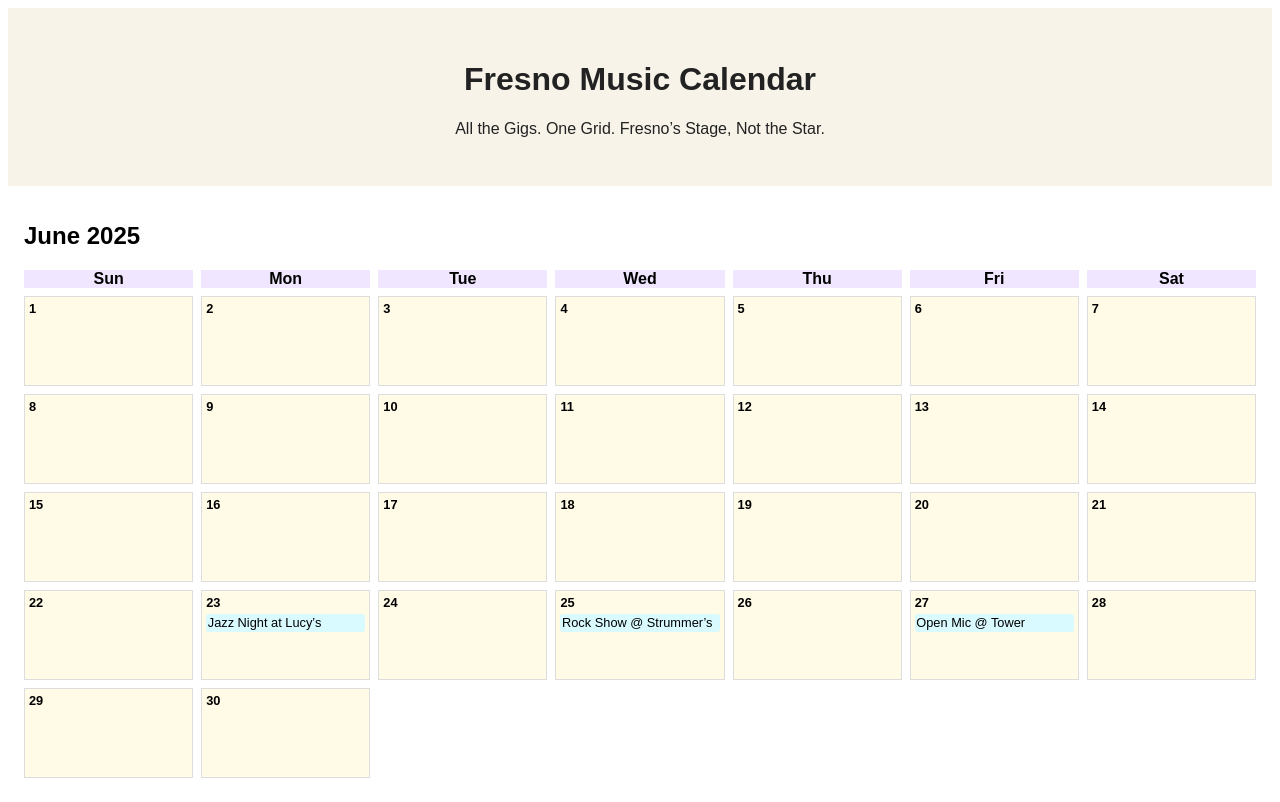
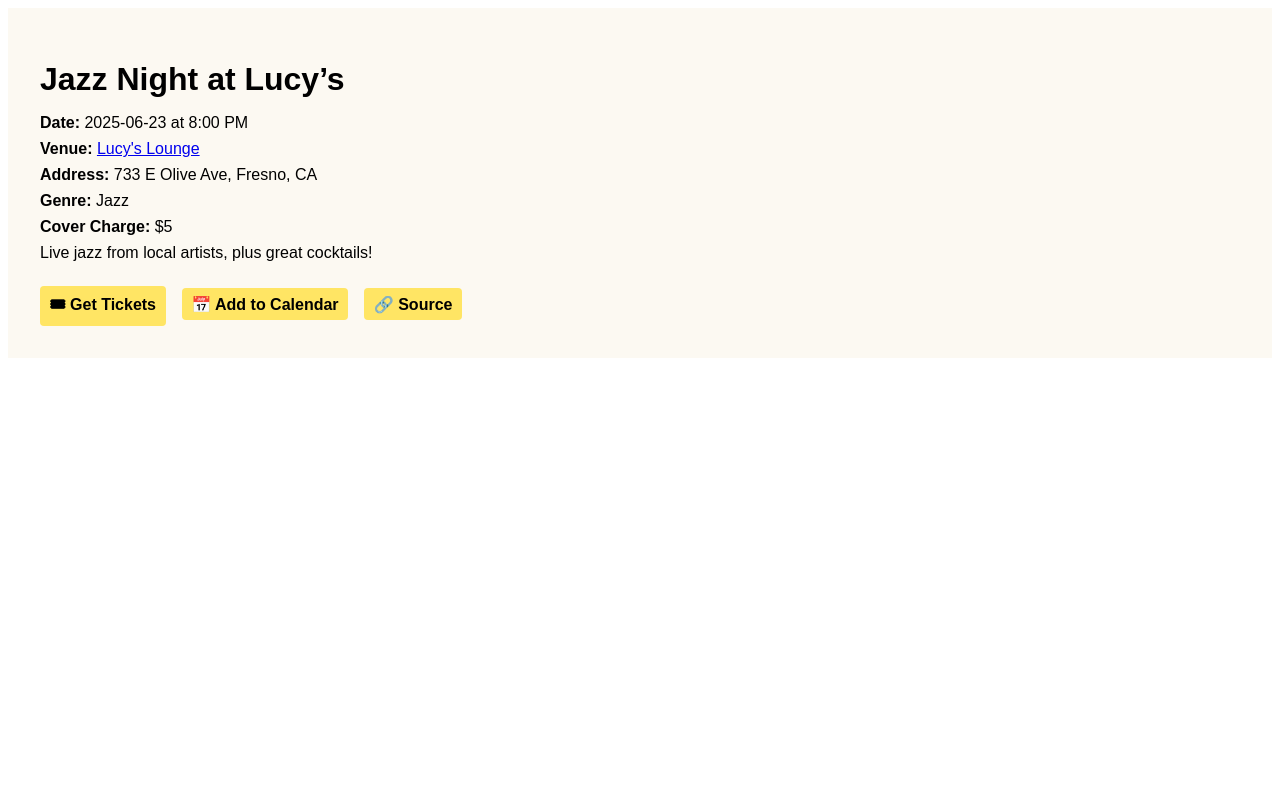
Before and after one commit to mrayover/Fresno-music-calendar1, a React (Vite) app: page /event/1 in a window 1280 px wide. Built offline with nearby package versions, Linux system fonts and the light colour scheme.

Commit message:
Add event detail pages with routing and sample data

```diff
--- a/package.json
+++ b/package.json
@@ -1,3 +1,4 @@
+
 {
   "name": "fresno-music-calendar",
   "version": "1.0.0",
@@ -8,7 +9,8 @@
   },
   "dependencies": {
     "react": "^18.2.0",
-    "react-dom": "^18.2.0"
+    "react-dom": "^18.2.0",
+    "react-router-dom": "^6.22.1"
   },
   "devDependencies": {
     "@vitejs/plugin-react": "^4.0.0",
--- a/src/App.jsx
+++ b/src/App.jsx
@@ -1,12 +1,16 @@
 
+import { BrowserRouter, Routes, Route } from 'react-router-dom';
 import LandingPage from './components/LandingPage';
 import Calendar from './components/Calendar';
+import EventPage from './components/EventPage';
 
 export default function App() {
   return (
-    <>
-      <LandingPage />
-      <Calendar />
-    </>
+    <BrowserRouter>
+      <Routes>
+        <Route path="/" element={<><LandingPage /><Calendar /></>} />
+        <Route path="/event/:id" element={<EventPage />} />
+      </Routes>
+    </BrowserRouter>
   );
 }
--- /dev/null
+++ b/src/components/EventPage.css
@@ -0,0 +1,24 @@
+
+.event-page {
+  padding: 2rem;
+  font-family: sans-serif;
+  background: #fcf9f2;
+}
+.event-page h1 {
+  font-size: 2rem;
+  margin-bottom: 1rem;
+}
+.event-page p {
+  margin: 0.5rem 0;
+}
+.event-links a {
+  display: inline-block;
+  margin-right: 1rem;
+  margin-top: 1rem;
+  text-decoration: none;
+  background: #ffe564;
+  padding: 0.4rem 0.6rem;
+  border-radius: 4px;
+  color: #000;
+  font-weight: bold;
+}
--- /dev/null
+++ b/src/components/EventPage.jsx
@@ -0,0 +1,28 @@
+
+import { useParams } from 'react-router-dom';
+import { events } from '../eventsData';
+import './EventPage.css';
+
+export default function EventPage() {
+  const { id } = useParams();
+  const event = events.find(e => e.id === id);
+
+  if (!event) return <div style={{ padding: '2rem' }}>Event not found</div>;
+
+  return (
+    <div className="event-page">
+      <h1>{event.title}</h1>
+      <p><strong>Date:</strong> {event.date} at {event.time}</p>
+      <p><strong>Venue:</strong> <a href={event.venue.mapLink} target="_blank" rel="noreferrer">{event.venue.name}</a></p>
+      <p><strong>Address:</strong> {event.venue.address}</p>
+      <p><strong>Genre:</strong> {event.genre}</p>
+      <p><strong>Cover Charge:</strong> {event.cover}</p>
+      <p>{event.description}</p>
+      <div className="event-links">
+        <a href={event.ticketsLink} target="_blank" rel="noreferrer">🎟 Get Tickets</a>
+        <a href="https://www.addevent.com" target="_blank" rel="noreferrer">📅 Add to Calendar</a>
+        <a href={event.source} target="_blank" rel="noreferrer">🔗 Source</a>
+      </div>
+    </div>
+  );
+}
--- /dev/null
+++ b/src/eventsData.js
@@ -0,0 +1,35 @@
+
+export const events = [
+  {
+    id: "1",
+    title: "Jazz Night at Lucy’s",
+    date: "2025-06-23",
+    time: "8:00 PM",
+    venue: {
+      name: "Lucy's Lounge",
+      address: "733 E Olive Ave, Fresno, CA",
+      mapLink: "https://maps.google.com/?q=733+E+Olive+Ave,+Fresno,+CA"
+    },
+    genre: "Jazz",
+    cover: "$5",
+    description: "Live jazz from local artists, plus great cocktails!",
+    ticketsLink: "https://example.com/tickets/jazz-night",
+    source: "https://instagram.com/lucysfresno"
+  },
+  {
+    id: "2",
+    title: "Rock Show @ Strummer’s",
+    date: "2025-06-25",
+    time: "9:00 PM",
+    venue: {
+      name: "Strummer’s",
+      address: "833 E Fern Ave, Fresno, CA",
+      mapLink: "https://maps.google.com/?q=833+E+Fern+Ave,+Fresno,+CA"
+    },
+    genre: "Rock",
+    cover: "$10",
+    description: "Hard rock bands all night. All ages.",
+    ticketsLink: "https://example.com/tickets/rock-strummers",
+    source: "https://instagram.com/strummers"
+  }
+];
```
